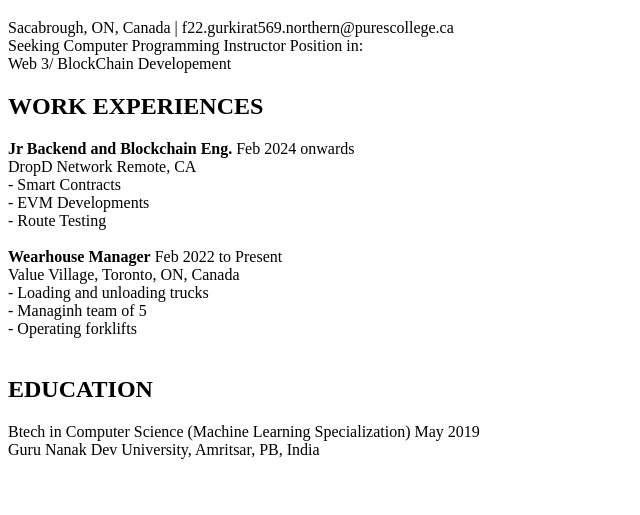
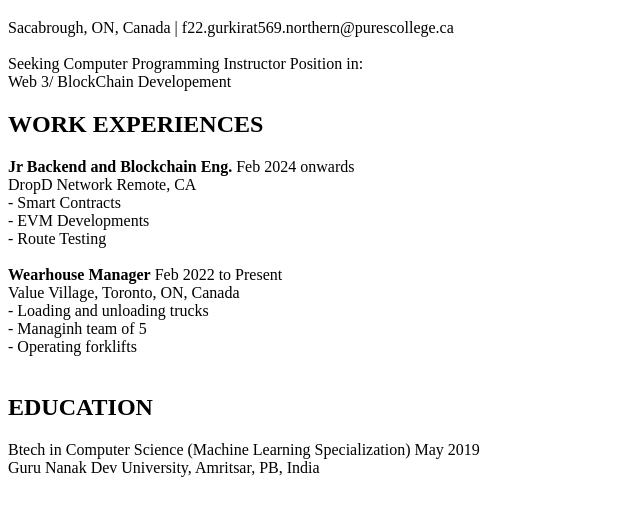
Before and after one commit to Gurkirat03/Resume, a plain HTML site: page index.html in a window 1280 px wide. Shown: the part 61-576 px from the top of the page, without its empty margins (0-640 px from the left). Drawn offline with Linux system fonts and the light colour scheme.

Commit message:
Re-Uploded Resume

```diff
--- a/index.html
+++ b/index.html
@@ -10,7 +10,7 @@
 <body>
 
   <h1>Gurkirat Singh</h1>
-  Sacabrough, ON, Canada | f22.gurkirat569.northern@purescollege.ca <br />
+  Sacabrough, ON, Canada | f22.gurkirat569.northern@purescollege.ca <br /><br />
 
   Seeking Computer Programming Instructor Position in:<br />
   Web 3/ BlockChain Developement<br />
```
